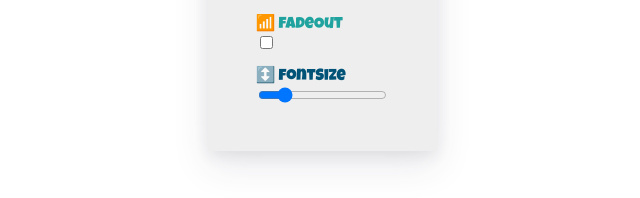
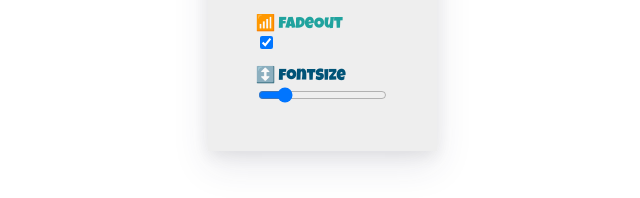
Before and after one commit to davidblumer/emoji-mouse-trace, a website: page index.html in a window 1280 px wide. Shown: the part 196-394 px from the top of the page, 318-958 px from the left. Drawn offline with Linux system fonts and the light colour scheme.

Commit message:
fixed fadeOut

```diff
--- a/index.html
+++ b/index.html
@@ -19,7 +19,7 @@
         </label>
         <label for="fadeOut" style="color: #20A39E;">
             📶 fadeOut
-            <input type="checkbox" id="fadeOut" value="true">
+            <input type="checkbox" id="fadeOut" checked>
         </label>
         <label for="fontSize" style="color: #005377;">
             ️↕️ fontSize
```
